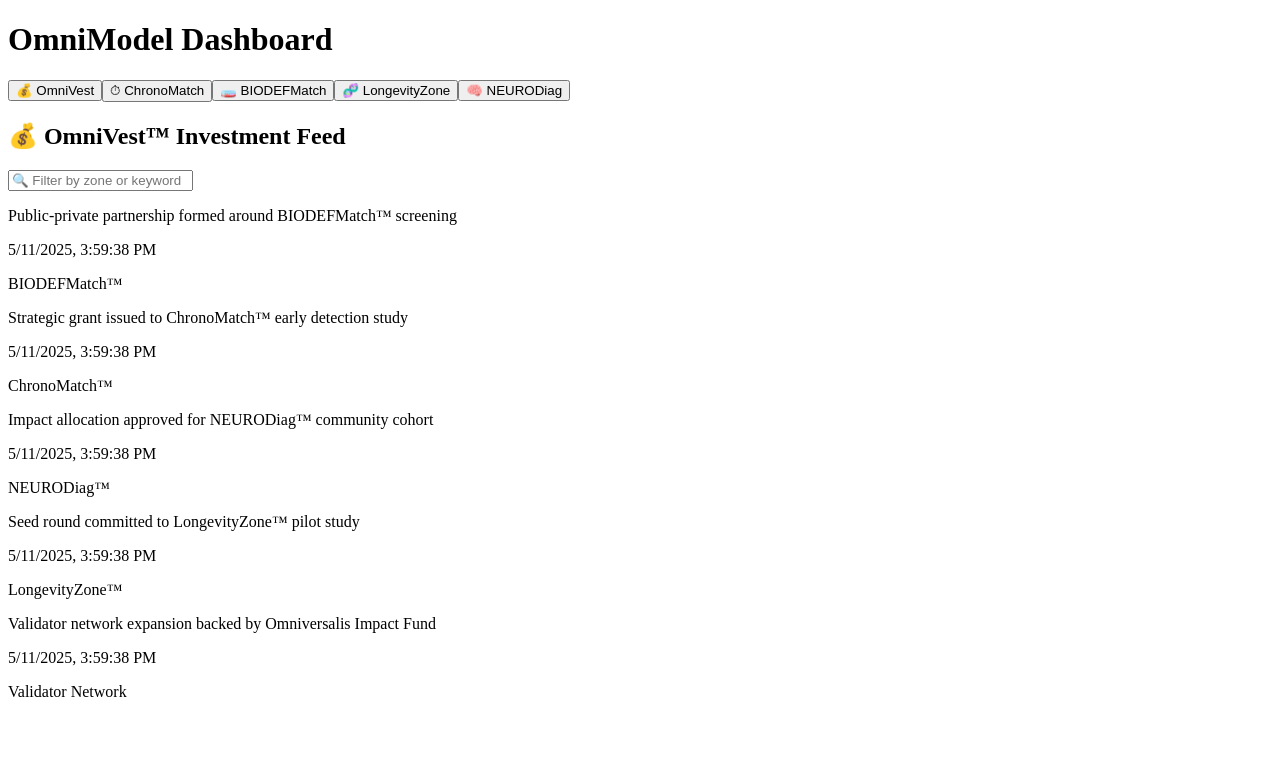
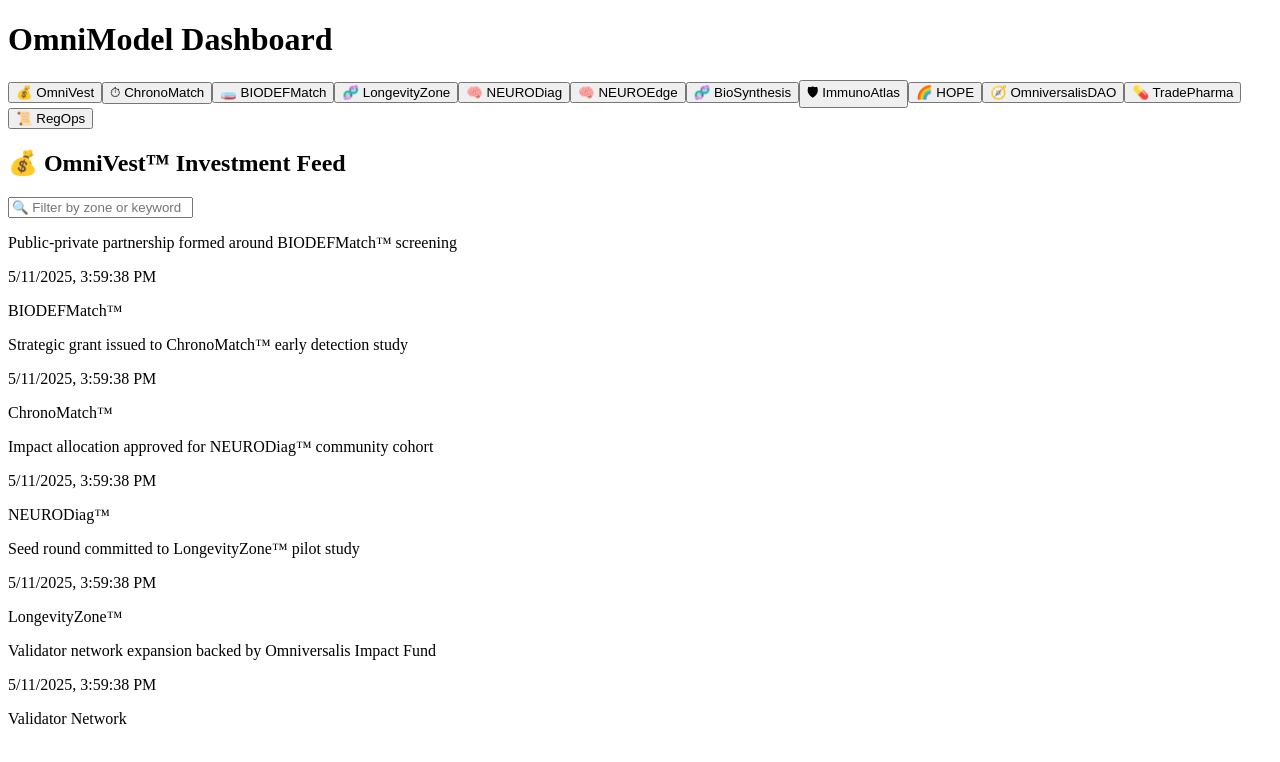
Before and after one commit to OmniChainOrg/omnimodel-dashboard, a Next.js app: page / in a window 1280 px wide. Shown: the top 762 px of the page. Built offline with nearby package versions, Linux system fonts and the light colour scheme.

Commit message:
Update OmniModelDashboard.tsx

```diff
--- a/components/OmniModelDashboard.tsx
+++ b/components/OmniModelDashboard.tsx
@@ -4,6 +4,13 @@ import BIODEFMatchPanel from "./BIODEFMatchPanel";
 import LongevityZonePanel from "./LongevityZonePanel";
 import NEURODiagPanel from "./NEURODiagPanel";
 import OmniVestPanel from "./OmniVestPanel";
+import NEUROEdgePanel from "./NEUROEdgePanel";
+import BioSynthesisPanel from "./BioSynthesisPanel";
+import ImmunoAtlasPanel from "./ImmunoAtlasPanel";
+import HopePanel from "./HopePanel";
+import OmniversalisDAOPanel from "./OmniversalisDAOPanel";
+import TradePharmaPanel from "./TradePharmaPanel";
+import RegOpsPanel from "./RegOpsPanel";
 
 const zones = [
   { label: "💰 OmniVest", value: "omnivest" },
@@ -11,6 +18,13 @@ const zones = [
   { label: "🧫 BIODEFMatch", value: "biodefmatch" },
   { label: "🧬 LongevityZone", value: "longevityzone" },
   { label: "🧠 NEURODiag", value: "neurodiag" },
+  { label: "🧠 NEUROEdge", value: "neuroedge" },
+  { label: "🧬 BioSynthesis", value: "biosynthesis" },
+  { label: "🛡 ImmunoAtlas", value: "immunoatlas" },
+  { label: "🌈 HOPE", value: "hope" },
+  { label: "🧭 OmniversalisDAO", value: "omniversalisdao" },
+  { label: "💊 TradePharma", value: "tradepharma" },
+  { label: "📜 RegOps", value: "regops" },
 ];
 
 export default function OmniModelDashboard() {
@@ -29,6 +43,20 @@ export default function OmniModelDashboard() {
       case "omnivest":
       default:
         return <OmniVestPanel />;
+      case "neuroedge":
+        return <NEUROEdgePanel />;
+      case "biosynthesis":
+        return <BioSynthesisPanel />;
+      case "immunoatlas":
+        return <ImmunoAtlasPanel />;
+      case "hope":
+        return <HopePanel />;
+      case "omniversalisdao":
+        return <OmniversalisDAOPanel />;
+      case "tradepharma":
+        return <TradePharmaPanel />;
+      case "regops":
+        return <RegOpsPanel />;
     }
   };
 
```
